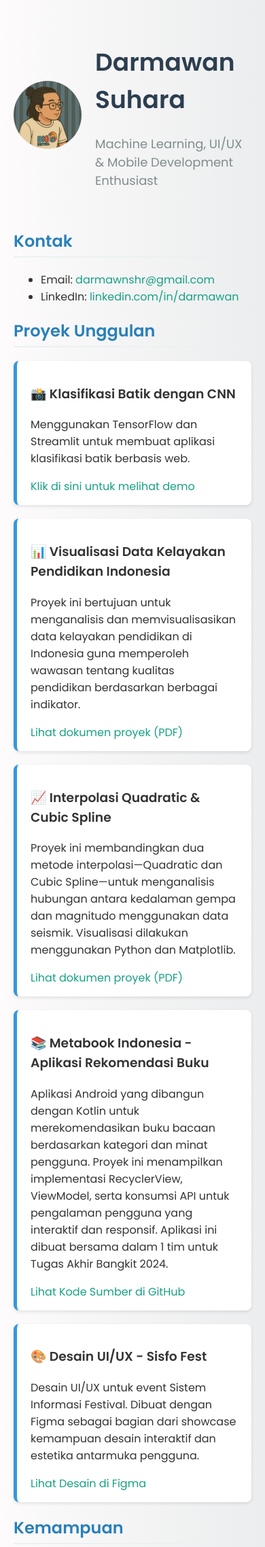
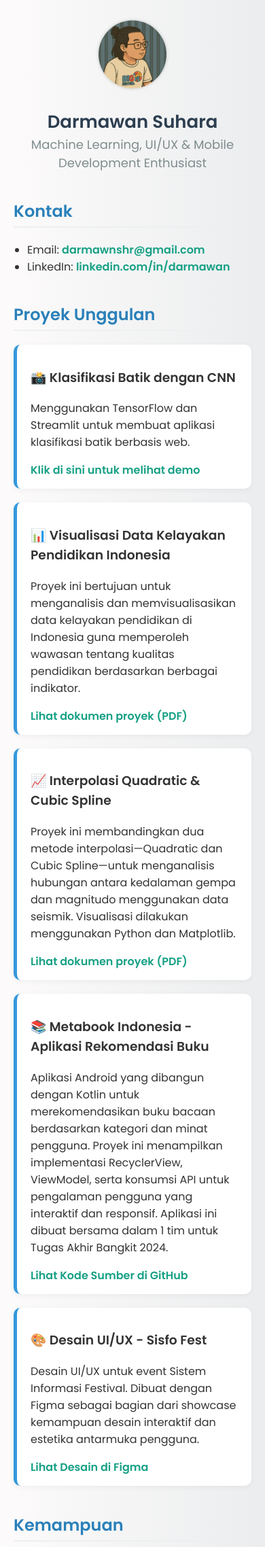
Before and after one commit to darkswan12/web-portofolio, a Flask app: page / in a window 390 px wide. Shown: the top 2276 px of the page at 68% size. Run offline with Flask 3, Linux system fonts and the light colour scheme.

Commit message:
comit terakhir hari ini

```diff
--- a/static/style.css
+++ b/static/style.css
@@ -6,31 +6,23 @@ body {
   }
 
   .container {
-    max-width: 900px;
+    max-width: 960px;
     margin: auto;
-    padding: 40px 20px;
+    padding: 30px 20px;
   }
 
   header {
+    margin-bottom: 40px;
     text-align: center;
-    margin-bottom: 40px;
-  }
-
-  header h1 {
-    font-size: 36px;
-    color: #2c3e50;
-  }
-
-  header p {
-    font-size: 18px;
-    color: #7f8c8d;
   }
 
   .header-content {
     display: flex;
     align-items: center;
+    justify-content: center;
+    flex-wrap: wrap;
+    gap: 20px;
     text-align: left;
-    gap: 20px;
   }
 
   .profile-pic {
@@ -38,35 +30,57 @@ body {
     height: 100px;
     border-radius: 50%;
     object-fit: cover;
+    box-shadow: 0 0 5px rgba(0, 0, 0, 0.2);
+  }
+
+  header h1 {
+    font-size: 32px;
+    margin: 0;
+    color: #2c3e50;
+  }
+
+  header p {
+    font-size: 18px;
+    color: #7f8c8d;
+    margin: 0;
   }
 
   h2 {
     color: #2980b9;
     border-bottom: 2px solid #ecf0f1;
     padding-bottom: 5px;
+    margin-top: 40px;
+  }
+
+  .card {
+    background: #ffffff;
+    border-left: 5px solid #3498db;
+    padding: 15px 20px;
+    box-shadow: 0 2px 8px rgba(0,0,0,0.05);
+    margin-bottom: 20px;
+    border-radius: 10px;
+    transition: transform 0.2s ease, box-shadow 0.2s ease;
+  }
+
+  .card:hover {
+    transform: scale(1.01);
+    box-shadow: 0 4px 12px rgba(0,0,0,0.1);
   }
 
   a {
     color: #16a085;
     text-decoration: none;
+    font-weight: 600;
   }
 
   a:hover {
     text-decoration: underline;
   }
 
-  .card {
-    background: #ffffff;
-    border-left: 5px solid #3498db;
-    padding: 15px 20px;
-    box-shadow: 0 2px 5px rgba(0,0,0,0.1);
-    margin-bottom: 20px;
-    border-radius: 8px;
-  }
-
   .skills {
     display: flex;
     flex-wrap: wrap;
+    gap: 10px;
     list-style: none;
     padding: 0;
   }
@@ -74,9 +88,18 @@ body {
   .skills li {
     background: #ecf0f1;
     color: #2c3e50;
-    margin: 5px;
-    padding: 10px 15px;
+    padding: 8px 14px;
     border-radius: 20px;
+    font-size: 14px;
+    transition: background 0.3s;
+  }
+
+  .skills li:hover {
+    background: #d0d7de;
+  }
+
+  ul {
+    padding-left: 20px;
   }
 
   footer {
@@ -84,4 +107,26 @@ body {
     text-align: center;
     font-size: 14px;
     color: #aaa;
+    padding: 20px 0;
   }
+
+  /* RESPONSIF */
+  @media screen and (max-width: 768px) {
+    .header-content {
+      flex-direction: column;
+      text-align: center;
+    }
+
+    .profile-pic {
+      margin-bottom: 10px;
+    }
+
+    header h1 {
+      font-size: 26px;
+    }
+
+    .skills li {
+      font-size: 13px;
+      padding: 7px 12px;
+    }
+  }
--- a/templates/index.html
+++ b/templates/index.html
@@ -2,6 +2,7 @@
 <html lang="id">
     <head>
         <meta charset="UTF-8">
+        <meta name="viewport" content="width=device-width, initial-scale=1.0">
         <title>Darmawan Suhara - Portofolio</title>
         <link rel="icon" href="{{ url_for('static', filename='favicon.png') }}" type="image/png">
         <link rel="stylesheet" href="{{ url_for('static', filename='style.css') }}">
```
Also changed, not shown: app.py (renamed from main.py).
